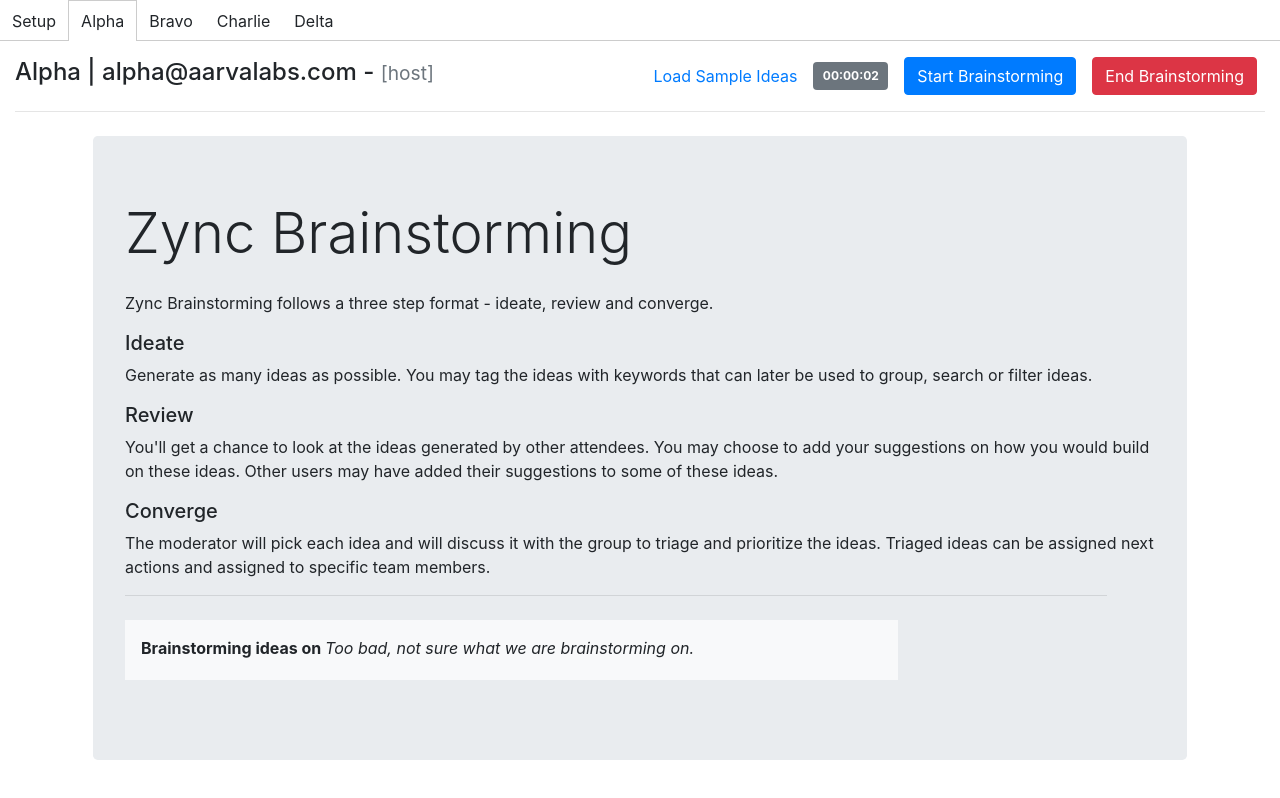
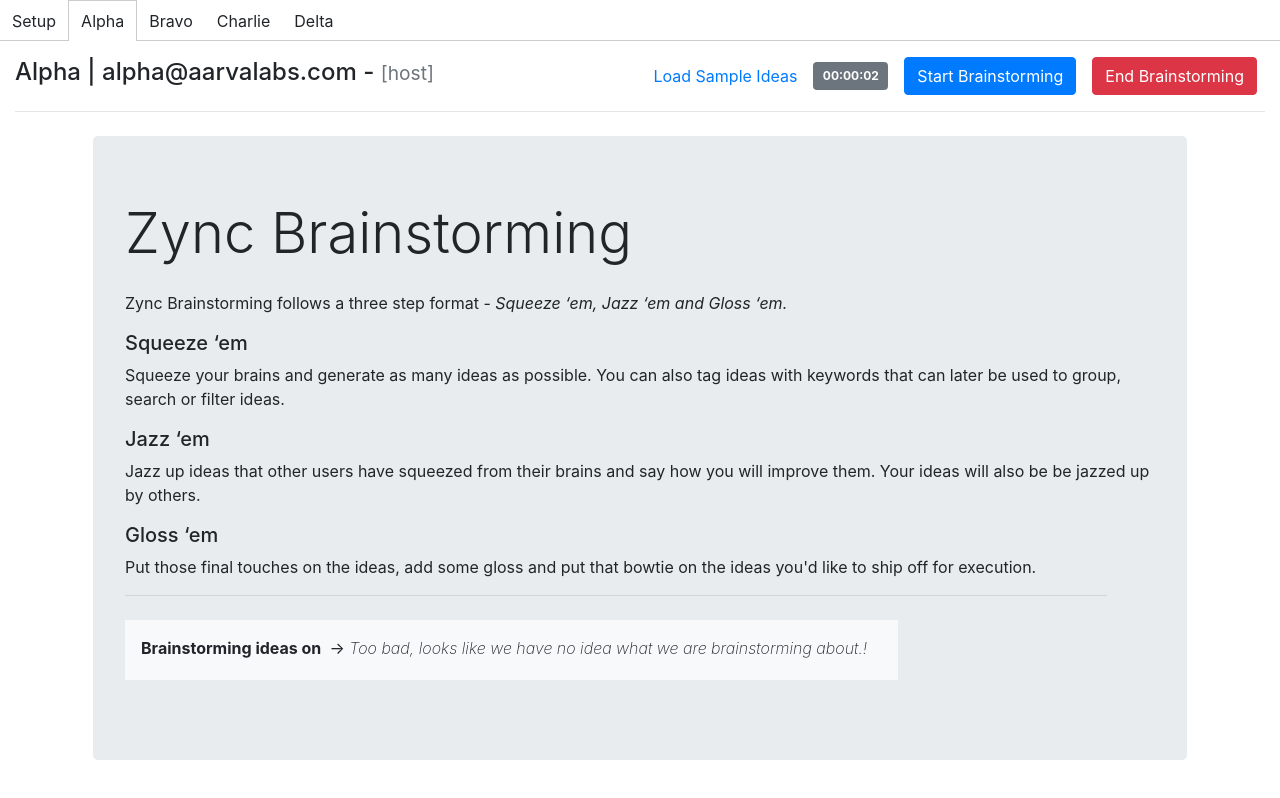
Before and after one commit to santhoshsram/zync-activity-sandbox, a React (Create React App) app: page / in a window 1280 px wide. Both pictures are taken after a click on the element "Alpha". Built offline with nearby package versions, Linux system fonts and the light colour scheme.

Commit message:
adding cooler names to the different brainstorm stages

```diff
--- a/src/brainstorm/Brainstorm.jsx
+++ b/src/brainstorm/Brainstorm.jsx
@@ -385,7 +385,8 @@ const Activity = ({ activity, users, user, dispatch }) => {
   const { userId } = user || {}
   const { settings } = activity || {}
   const topic =
-    settings.topic || "Too bad, not sure what we are brainstorming on."
+    settings.topic ||
+    "Too bad, looks like we have no idea what we are brainstorming about.!"
 
   return (
     <>
--- a/src/brainstorm/Converge.jsx
+++ b/src/brainstorm/Converge.jsx
@@ -6,7 +6,7 @@ import ConvergeGuest from "./ConvergeGuest"
 const Converge = ({
   user,
   users,
-  brainstormQuestion,
+  topic,
   selectedIdeaId,
   ideas,
   tags,
@@ -16,9 +16,23 @@ const Converge = ({
   addTagHandler,
   deleteTagHandler
 }) => {
-  return isUserHost(user) ? (
+  return (
+    <div className="container">
+      <h3>Gloss &lsquo;em</h3>
+      <p>
+        <em>
+          <small>
+            Put those final touches on the ideas, add some gloss and put that
+            bowtie on the ideas you'd like to ship off.
+          </small>
+        </em>
+      </p>
+      <hr />
+      <h6 className="mb-2">
+        <em className="font-weight-light">{topic}</em>
+      </h6>
+      {isUserHost(user) ? (
         <ConvergeHost
-      brainstormQuestion={brainstormQuestion}
           selectedIdeaId={selectedIdeaId}
           ideas={ideas}
           tags={tags}
@@ -30,13 +44,14 @@ const Converge = ({
         />
       ) : (
         <ConvergeGuest
-      brainstormQuestion={brainstormQuestion}
           selectedIdeaId={selectedIdeaId}
           ideas={ideas}
           tags={tags}
           addTagHandler={addTagHandler}
           deleteTagHandler={deleteTagHandler}
         />
+      )}
+    </div>
   )
 }
 
--- a/src/brainstorm/ConvergeGuest.jsx
+++ b/src/brainstorm/ConvergeGuest.jsx
@@ -3,7 +3,6 @@ import { ideaFromId } from "./brainstormUtils"
 import TagList from "./TagList"
 
 const ConvergeGuest = ({
-  topic,
   selectedIdeaId,
   ideas,
   tags,
@@ -14,10 +13,6 @@ const ConvergeGuest = ({
     selectedIdeaId !== "" ? ideaFromId(ideas, selectedIdeaId) : undefined
 
   return (
-    <div className="container">
-      <h3>Converge</h3>
-      <hr />
-      <h5 className="font-italic mb-2">{topic}</h5>
     <div className="d-flex">
       <div
         className="list-group"
@@ -85,7 +80,6 @@ const ConvergeGuest = ({
         </div>
       )}
     </div>
-    </div>
   )
 }
 
--- a/src/brainstorm/ConvergeHost.jsx
+++ b/src/brainstorm/ConvergeHost.jsx
@@ -3,7 +3,6 @@ import { ideaFromId } from "./brainstormUtils"
 import TagList from "./TagList"
 
 const ConvergeHost = ({
-  topic,
   selectedIdeaId,
   ideas,
   tags,
@@ -29,10 +28,6 @@ const ConvergeHost = ({
   }
 
   return (
-    <div className="container">
-      <h3>Converge</h3>
-      <hr />
-      <h5 className="font-italic mb-2">{topic}</h5>
     <div className="d-flex">
       <div
         className="list-group"
@@ -125,7 +120,6 @@ const ConvergeHost = ({
         </div>
       )}
     </div>
-    </div>
   )
 }
 
--- a/src/brainstorm/Ideate.jsx
+++ b/src/brainstorm/Ideate.jsx
@@ -24,9 +24,19 @@ const Ideate = ({
 
   return (
     <div className="container">
-      <h3>Ideate</h3>
+      <h3>Squeeze &lsquo;em</h3>
+      <p>
+        <em>
+          <small>
+            Squeeze your brains and generate as many ideas as possible.
+          </small>
+        </em>
+      </p>
       <hr />
-      <h5 className="font-italic mb-2">{topic}</h5>
+      <h6 className="mb-2">
+        Squeeze out ideas for{" "}
+        <em className="font-weight-light"> &rarr; {topic}</em>
+      </h6>
       <AddNewIdea onAddClicked={onAddClicked} />
       <IdeasListing
         viewerId={userId}
--- a/src/brainstorm/NotStarted.jsx
+++ b/src/brainstorm/NotStarted.jsx
@@ -15,26 +15,25 @@ const NotStarted = ({ user, topic }) => {
       <p className="pt-3">
         {/* XXX TODO: Move hard coded instructions from here to activityListing or
         some other location. */}
-        Zync Brainstorming follows a three step format - ideate, review and
-        converge.
+        Zync Brainstorming follows a three step format -{" "}
+        <em>Squeeze &lsquo;em, Jazz &lsquo;em and Gloss &lsquo;em.</em>
       </p>
-      <h5>Ideate</h5>
+      <h5>Squeeze &lsquo;em</h5>
       <p>
-        Generate as many ideas as possible. You may tag the ideas with keywords
-        that can later be used to group, search or filter ideas.
+        Squeeze your brains and generate as many ideas as possible. You can also
+        tag ideas with keywords that can later be used to group, search or
+        filter ideas.
       </p>
-      <h5>Review</h5>
+      <h5>Jazz &lsquo;em</h5>
       <p>
-        You'll get a chance to look at the ideas generated by other attendees.
-        You may choose to add your suggestions on how you would build on these
-        ideas. Other users may have added their suggestions to some of these
-        ideas.
+        Jazz up ideas that other users have squeezed from their brains and say
+        how you will improve them. Your ideas will also be be jazzed up by
+        others.
       </p>
-      <h5>Converge</h5>
+      <h5>Gloss &lsquo;em</h5>
       <p>
-        The moderator will pick each idea and will discuss it with the group to
-        triage and prioritize the ideas. Triaged ideas can be assigned next
-        actions and assigned to specific team members.
+        Put those final touches on the ideas, add some gloss and put that bowtie
+        on the ideas you'd like to ship off for execution.
       </p>
       <hr className="mb-4 mt-3 mr-5" />
       <div
@@ -42,7 +41,8 @@ const NotStarted = ({ user, topic }) => {
         style={{ width: "75%" }}
       >
         <p>
-          <strong>Brainstorming ideas on </strong> <em>{topic}</em>
+          <strong>Brainstorming ideas on </strong>&nbsp;&rarr;&nbsp;
+          <em style={{ fontWeight: "250" }}>{topic}</em>
         </p>
       </div>
       {role !== "host" && (
--- a/src/brainstorm/Review.jsx
+++ b/src/brainstorm/Review.jsx
@@ -46,9 +46,19 @@ const Review = ({
 
   return (
     <div className="container">
-      <h3>Review</h3>
+      <h3>Jazz &lsquo;em</h3>
+      <p>
+        <em>
+          <small>
+            Say how you'll jazz up ideas other users have squeezed out.
+          </small>
+        </em>
+      </p>
       <hr />
-      <h5 className="font-italic mb-2">{topic}</h5>
+      <h6 className="mb-2">
+        Jazzing up ideas on
+        <em className="font-weight-light"> &rarr; {topic}</em>
+      </h6>
       {!idea ? (
         <div>
           {moreIdeas ? (
```
Lines whose indentation alone changed are shown as unchanged.
